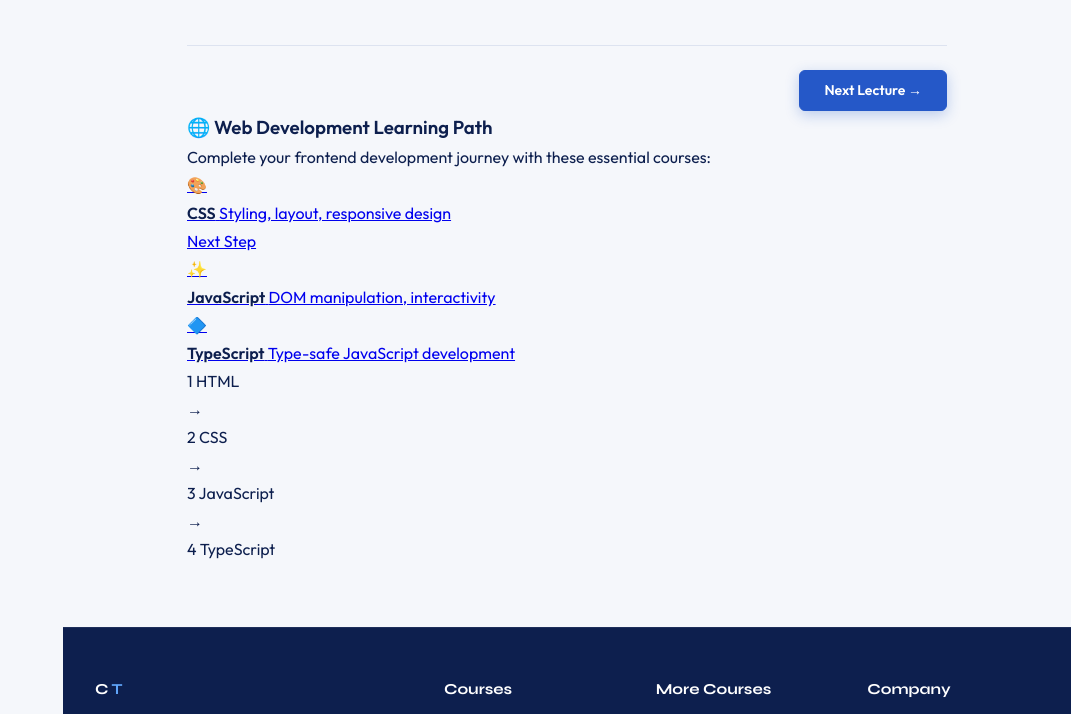
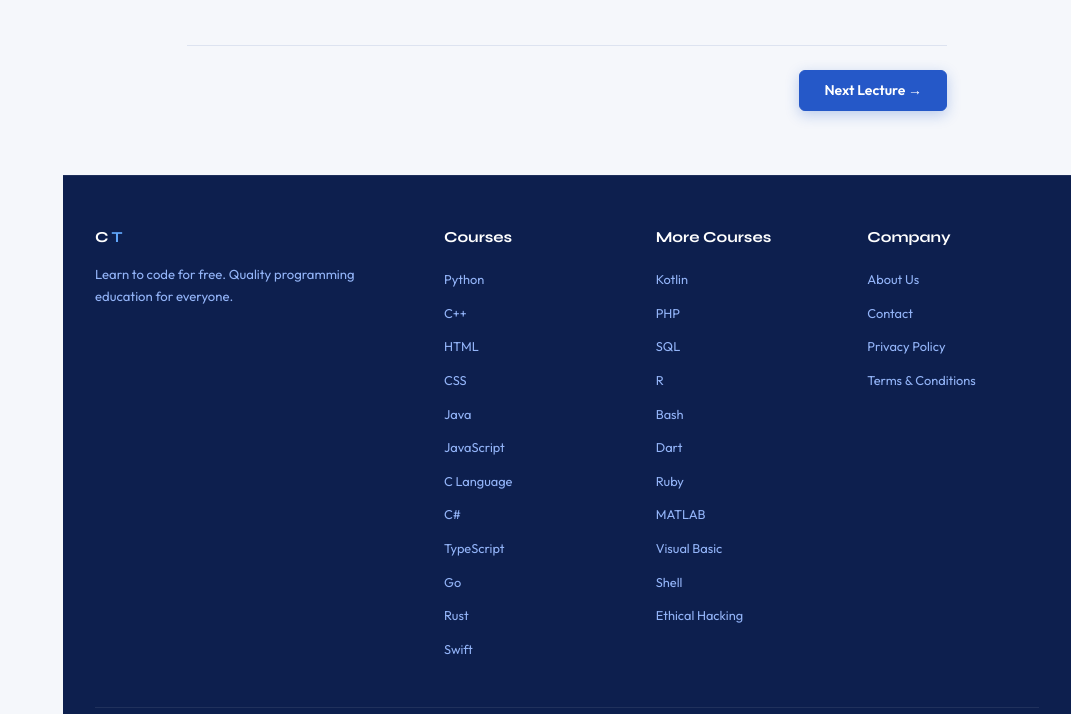
Before and after one commit to k14321035-cmd/live, a plain HTML site: page lessons/html.html in a window 1280 px wide. Shown: the part 6700-7414 px from the top of the page, without its empty margins (209-1280 px from the left). Drawn offline with nearby package versions, Linux system fonts and the light colour scheme; a web font is replaced by a local one.

Commit message:
Add files via upload

```diff
--- a/lessons/html.html
+++ b/lessons/html.html
@@ -2432,8 +2432,9 @@ Use the &lt;code&gt;print()&lt;/code&gt; function in Python.
     </div>
 
     <h2>Understanding Form Attributes</h2>
-
-    <ul>
+    <iframe width="800" height="400" src="https://www.youtube.com/embed/Y5dl-47AXrY?si=bfnC-BJnvdFp1XmQ" frameborder="0"
+       allowfullscreen></iframe>
+     <ul>
         <li><code>action</code> → specifies where form data is sent</li>
         <li><code>method</code> → defines how data is transmitted</li>
         <li><code>POST</code> → sends data securely in the request body</li>
@@ -3159,55 +3160,6 @@ Use the &lt;code&gt;print()&lt;/code&gt; function in Python.
     </div>
 
     <!-- Topic Cluster: Web Development -->
-    <div class="topic-cluster">
-        <h3>🌐 Web Development Learning Path</h3>
-        <p>Complete your frontend development journey with these essential courses:</p>
-        <div class="cluster-cards">
-            <a href="css.html" class="cluster-card featured">
-                <span class="cluster-icon">🎨</span>
-                <div class="cluster-info">
-                    <strong>CSS</strong>
-                    <span>Styling, layout, responsive design</span>
-                    <div class="cluster-badge">Next Step</div>
-                </div>
-            </a>
-            <a href="javascript.html" class="cluster-card">
-                <span class="cluster-icon">✨</span>
-                <div class="cluster-info">
-                    <strong>JavaScript</strong>
-                    <span>DOM manipulation, interactivity</span>
-                </div>
-            </a>
-            <a href="typescript.html" class="cluster-card">
-                <span class="cluster-icon">🔷</span>
-                <div class="cluster-info">
-                    <strong>TypeScript</strong>
-                    <span>Type-safe JavaScript development</span>
-                </div>
-            </a>
-        </div>
-        <div class="cluster-progress">
-            <div class="progress-step completed">
-                <span class="step-number">1</span>
-                <span class="step-name">HTML</span>
-            </div>
-            <div class="progress-arrow">→</div>
-            <div class="progress-step current">
-                <span class="step-number">2</span>
-                <span class="step-name">CSS</span>
-            </div>
-            <div class="progress-arrow">→</div>
-            <div class="progress-step">
-                <span class="step-number">3</span>
-                <span class="step-name">JavaScript</span>
-            </div>
-            <div class="progress-arrow">→</div>
-            <div class="progress-step">
-                <span class="step-number">4</span>
-                <span class="step-name">TypeScript</span>
-            </div>
-        </div>
-    </div>
 
         </div><!-- /content-column -->
 
```
